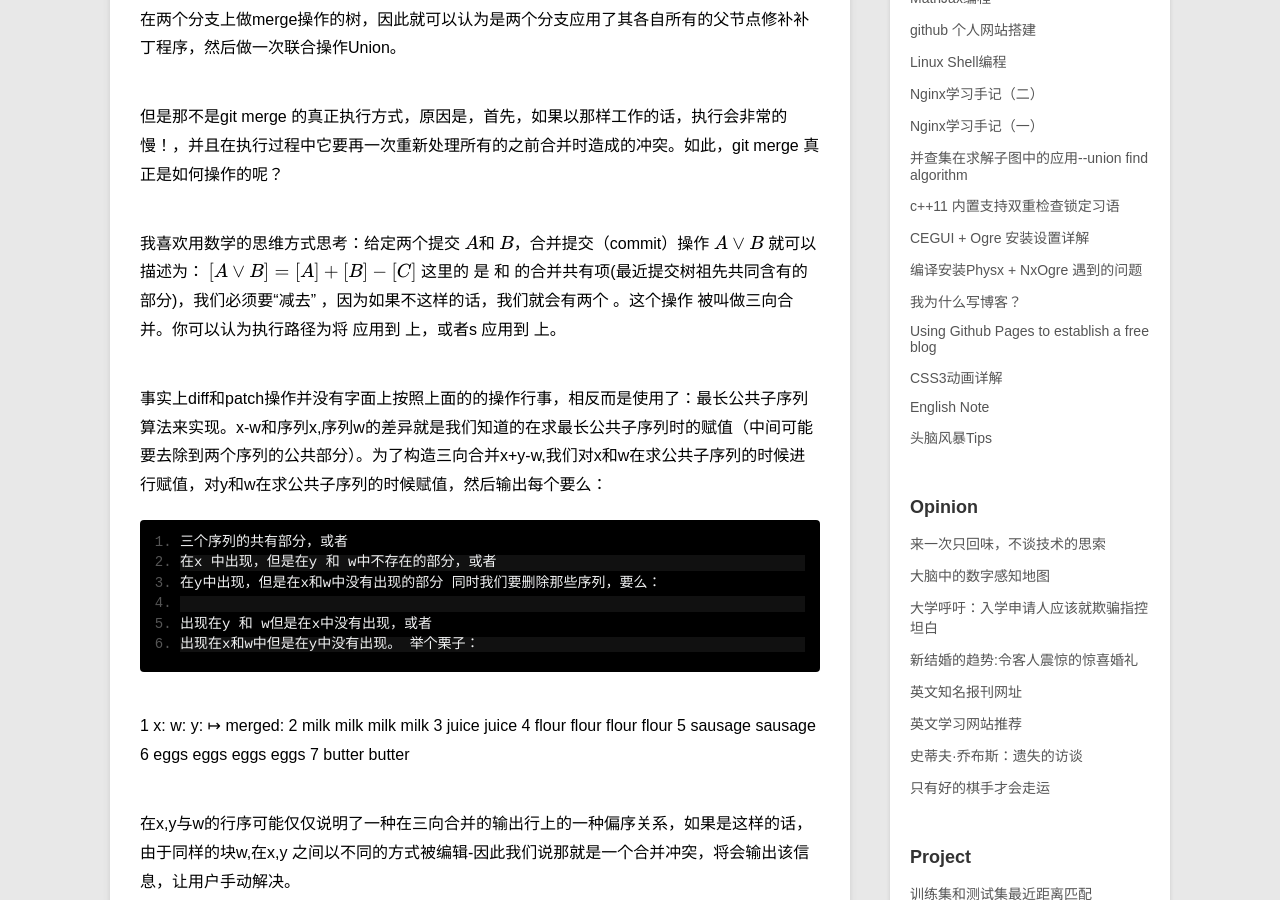
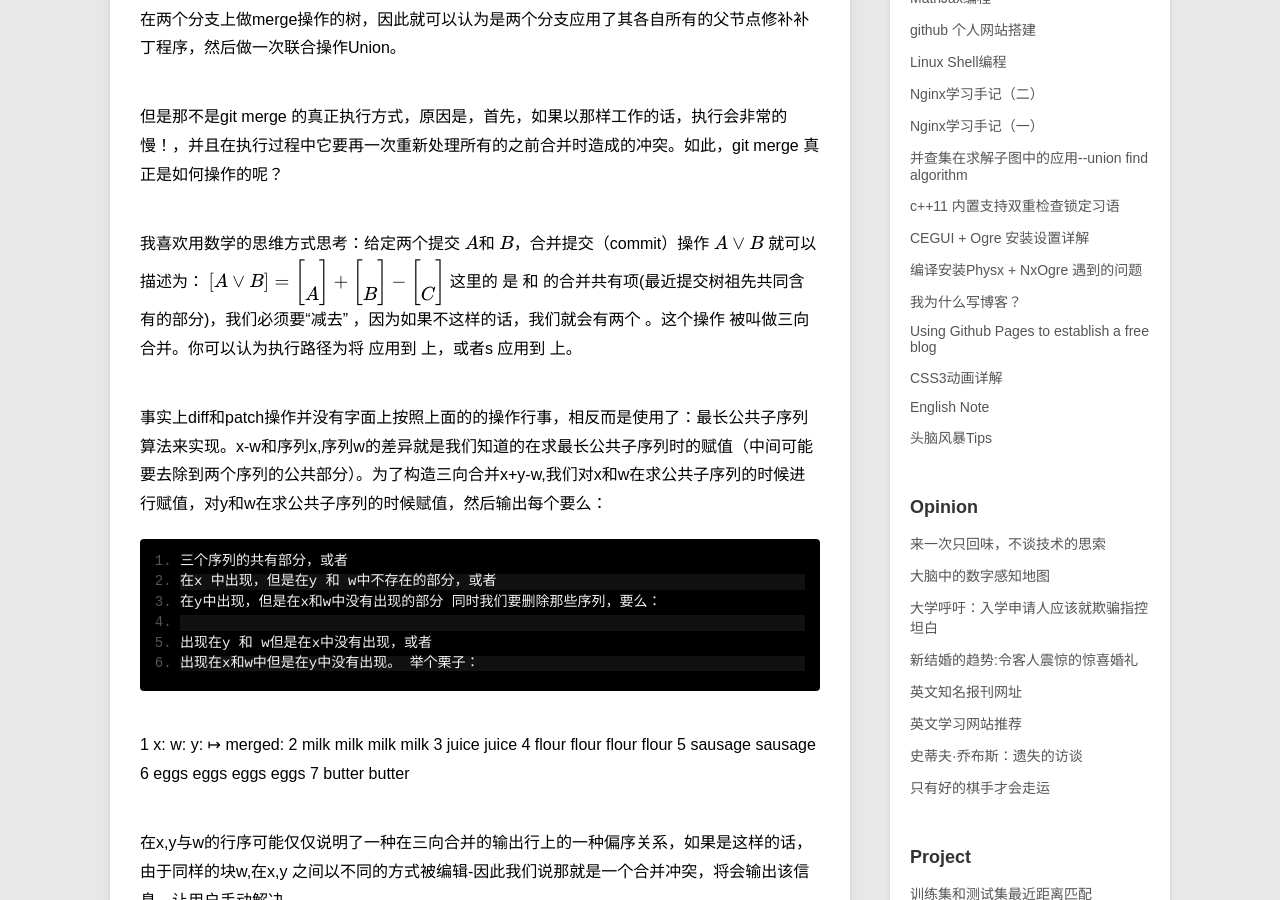
Before and after one commit to swinghu/swinghu.github.com, a Jekyll site: the page built from _posts/blog/2014-09-03-How-does-Git-merge-work.md, in a window 1280 px wide and 900 px high, scrolled down 744 px. Built offline with Jekyll 4.4.1, drawn with Linux system fonts in a browser that asks for light colours; formulas are drawn with MathJax 3.

Commit message:
new artical

```diff
--- a/_posts/blog/2014-09-03-How-does-Git-merge-work.md
+++ b/_posts/blog/2014-09-03-How-does-Git-merge-work.md
@@ -20,13 +20,13 @@ Git的merge操作是如何实现的？
 我喜欢用数学的思维方式思考：给定两个提交 \\(A\\)和 \\(B\\)，合并提交（commit）操作 \\(A\\vee B\\)  就可以描述为：
 $$
 \begin{bmatrix}
-A\vee B
-\end{bmatrix}= \begin{bmatrix}
-A
-\end{bmatrix}+\begin{bmatrix}
-B
-\end{bmatrix}-\begin{bmatrix}
-C
+A\vee B \\
+\end{bmatrix}= \begin{bmatrix} \\
+A \\
+\end{bmatrix}+\begin{bmatrix} \\
+B \\
+\end{bmatrix}-\begin{bmatrix} \\
+C \\
 \end{bmatrix}
 $$
 这里的 是 和 的合并共有项(最近提交树祖先共同含有的部分)，我们必须要“减去” ，因为如果不这样的话，我们就会有两个 。这个操作 被叫做三向合并。你可以认为执行路径为将 应用到 上，或者s 应用到 上。
```
